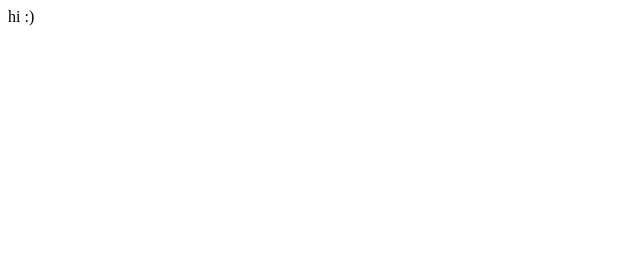
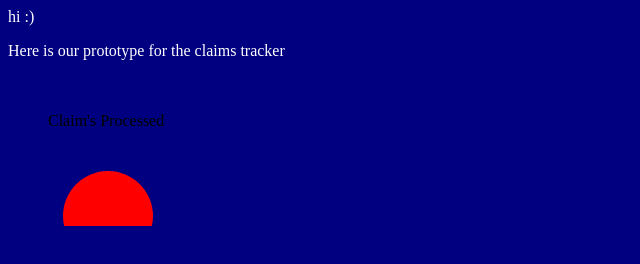
Before and after one commit to 03lizchavez/NETS, a plain HTML site: page index.html in a window 1280 px wide. Shown: the whole page, without its empty margins (0-640 px from the left). Drawn offline with Linux system fonts and the light colour scheme.

Commit message:
updated index.html,created style.css and prototype.svg

```diff
--- a/index.html
+++ b/index.html
@@ -1,9 +1,14 @@
+<!DOCTYPE html>
 <html>
     <head>
-
+<title>Prototype</title>
+        <link rel="stylesheet" href="style.css">
     </head>
     <body>
         hi :)
+        <p>Here is our prototype for the claims tracker</p>
+        <img src="prototype.svg" alt="prototype"/>
+
     </body>
 
 </html>
--- /dev/null
+++ b/style.css
@@ -0,0 +1,4 @@
+body{
+background:navy;
+color:white
+}
```
Also changed, not shown: prototype.svg (added).
